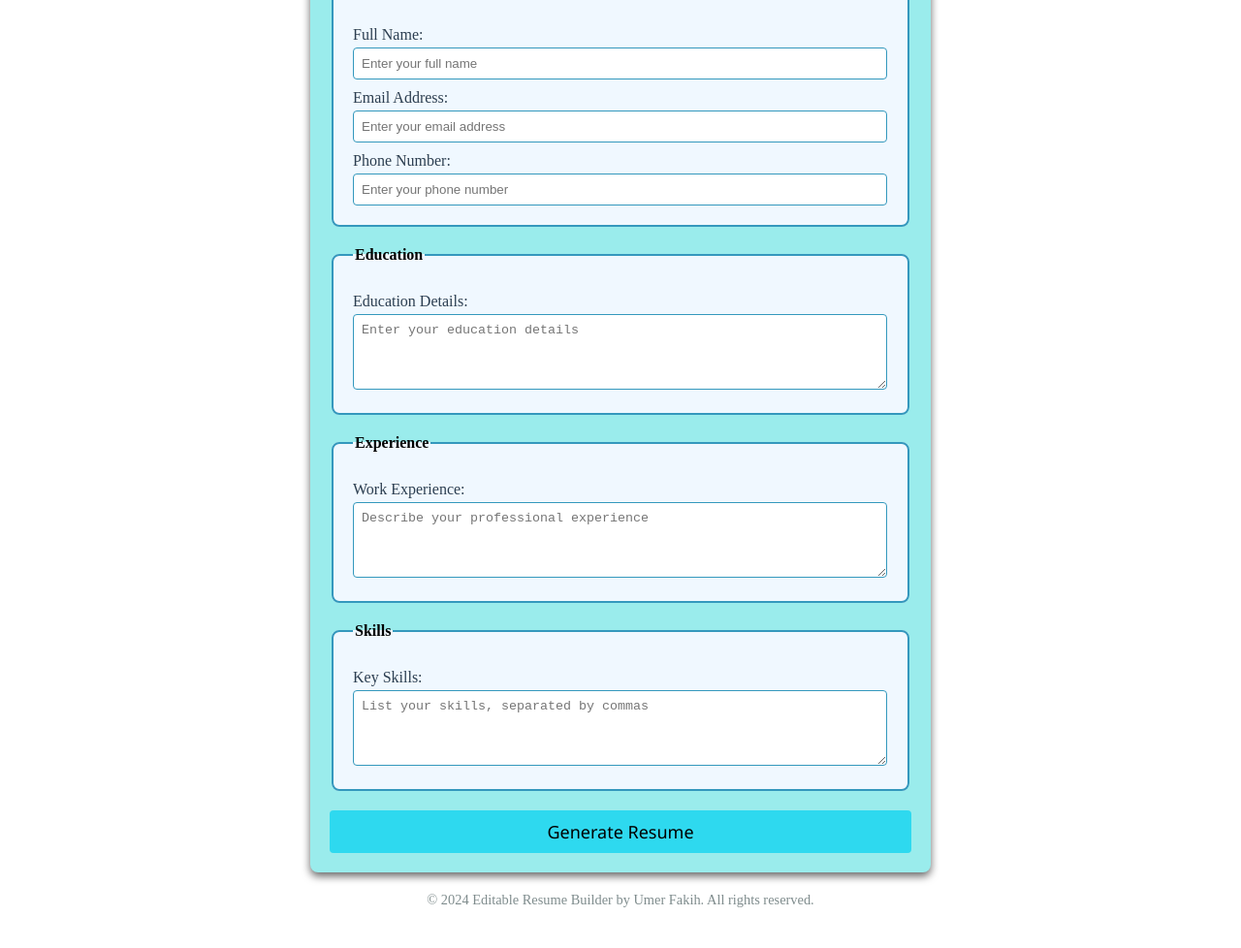
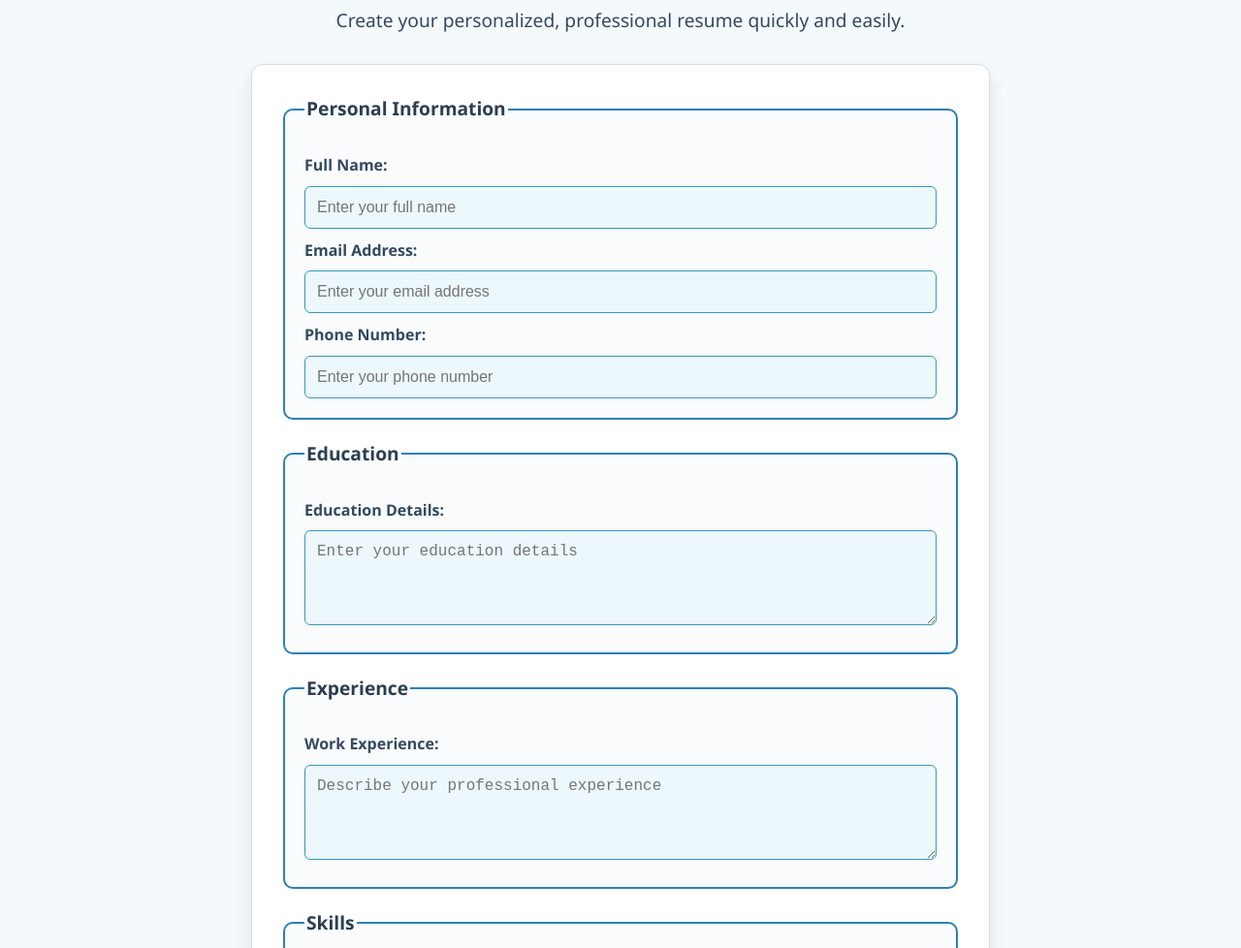
Before and after one commit to umerfakih56/Milestone4-EditableResume, a plain HTML site: page milestone 4(editable resume) final/index.html in a window 1280 px wide. Shown: the part 162-1140 px from the top of the page at 97% size. Before the commit the page ends 1113 px from the top, so only its background shows below. Drawn offline with Linux system fonts and the light colour scheme.

Commit message:
Update style.css

```diff
--- a/milestone 4(editable resume) final/style.css
+++ b/milestone 4(editable resume) final/style.css
@@ -1,78 +1,144 @@
-style.css
-body{
-    font-family: 'Franklin Gothic Medium', 'Arial Narrow', Arial, sans-serif;
-    margin: 20px;
-    padding: 0;
-    background-color: rgb(245, 251, 253);
-}
-h1{
-    text-align: center;
-    background-color: rgb(17, 16, 16);
-    color: aliceblue;
-}
-form{
-    max-width: 600px;
-    margin: auto;
-    background-color: rgb(154, 236, 236);
-    border-radius: 8px;
-    box-shadow: 0 4px 8px rgba(0, 0, 0, 0.6);
+/* General Body Styling */
+body {
+    font-family: 'Segoe UI', Tahoma, Geneva, Verdana, sans-serif;
+    margin: 0;
     padding: 20px;
+    background-color: #f4f9fc; /* Light and modern background */
+    color: #2c3e50; /* Neutral text color */
+    line-height: 1.6;
 }
 
-    fieldset{
-        border: 2px solid #3498bd;
-        border-radius: 8px;
-        padding: 20px;
-        margin-bottom: 20px;
-        background-color: aliceblue;
+/* Header Styling */
+header h1 {
+    text-align: center;
+    font-size: 2.5rem;
+    background-color: #34495e; /* Sleek dark blue */
+    color: #ecf0f1; /* Soft white */
+    padding: 15px 10px;
+    border-radius: 10px;
+    box-shadow: 0 5px 10px rgba(0, 0, 0, 0.2);
+}
 
-    }
-    legend{
-        font-weight: bold;
-        text-align: left;
-        color: black;
-    }
-    label{
-        display: block;
-        margin-top: 10px;
-        color: #2c3e50;
+header p {
+    text-align: center;
+    margin-top: 10px;
+    color: #7f8c8d; /* Muted gray for description */
+}
 
-    }
-input,textarea{
-    width: calc(100% - 1px);
-    padding: 8px;
-    margin-top: 4px;
+/* Form Styling */
+form {
+    max-width: 700px;
+    margin: 30px auto;
+    background-color: #ffffff; /* Clean white */
+    border-radius: 12px;
+    box-shadow: 0 8px 15px rgba(0, 0, 0, 0.1); /* Subtle shadow */
+    padding: 30px;
+    border: 1px solid #dcdde1; /* Light border for structure */
+    transition: transform 0.3s ease;
+}
+
+form:hover {
+    transform: scale(1.02); /* Slight zoom effect on hover */
+}
+
+/* Fieldset Styling */
+fieldset {
+    border: 2px solid #2980b9; /* Bright blue */
+    border-radius: 10px;
+    padding: 20px;
+    margin-bottom: 20px;
+    background-color: #f9fbfd; /* Light grayish background */
+}
+
+legend {
+    font-weight: bold;
+    color: #2c3e50;
+    font-size: 1.2rem;
+}
+
+/* Label Styling */
+label {
+    display: block;
+    font-size: 1rem;
+    font-weight: 600;
+    margin-top: 10px;
+    color: #34495e;
+}
+
+/* Input and Textarea Styling */
+input,
+textarea {
+    width: 100%;
+    padding: 12px;
+    margin-top: 8px;
     border: 1px solid #3498bd;
-    border-radius: 4px;
+    border-radius: 6px;
     box-sizing: border-box;
+    font-size: 1rem;
+    background-color: #ecf8fb; /* Light blue tint */
+    color: #2c3e50;
+    transition: all 0.3s ease;
+}
 
+input:focus,
+textarea:focus {
+    border-color: #1abc9c; /* Highlight on focus */
+    box-shadow: 0 0 8px rgba(26, 188, 156, 0.5); /* Glow effect */
+    outline: none;
 }
-button{
+
+/* Button Styling */
+button {
     display: block;
     width: 100%;
-    padding: 10px;
-    background-color:rgb(46,217, 239);
-    color: black;
+    padding: 12px;
+    margin-top: 20px;
+    font-size: 1.2rem;
+    font-weight: bold;
+    color: #ffffff;
+    background-color: #1abc9c; /* Vibrant greenish-blue */
     border: none;
-    border-radius: 4px;
-    margin-top: 10px;
-    font-size: 18px;
-    font-family: 'Segoe UI', Tahoma, Geneva, Verdana, sans-serif;
-}
-button:hover{
-    background-color: #a3c4c5;
-}
-#resumeOutput{
-    max-width: 600px;
-    margin: auto;
-    padding: 20px;
-    border: 2px solid #3498bd;
-    border-radius: 8px;
-    background-color: aliceblue;
-    box-shadow: 0 4px 8px rgba(0, 0, 0, 0.6);
+    border-radius: 6px;
+    cursor: pointer;
+    transition: background-color 0.3s ease, transform 0.2s ease;
 }
 
+button:hover {
+    background-color: #16a085; /* Slightly darker on hover */
+    transform: scale(1.03); /* Subtle hover effect */
+}
 
-#resumeOutput h2{
+/* Resume Output Styling */
+#resumeOutput {
+    display: none; /* Hidden initially */
+    max-width: 700px;
+    margin: 30px auto;
+    background-color: #ffffff;
+    border-radius: 12px;
+    padding: 30px;
+    box-shadow: 0 8px 15px rgba(0, 0, 0, 0.1);
+    border: 1px solid #2980b9; /* Matches the fieldset border */
+}
+
+#resumeOutput h2 {
+    text-align: center;
+    font-size: 1.8rem;
     color: #2c3e50;
+    margin-bottom: 20px;
+    border-bottom: 2px solid #2980b9;
+    padding-bottom: 10px;
 }
+
+#resumeOutput p {
+    margin-bottom: 15px;
+    font-size: 1rem;
+    color: #34495e;
+}
+
+/* Footer Styling */
+footer {
+    text-align: center;
+    margin-top: 40px;
+    color: #7f8c8d; /* Muted gray */
+    font-size: 0.9rem;
+}
```
